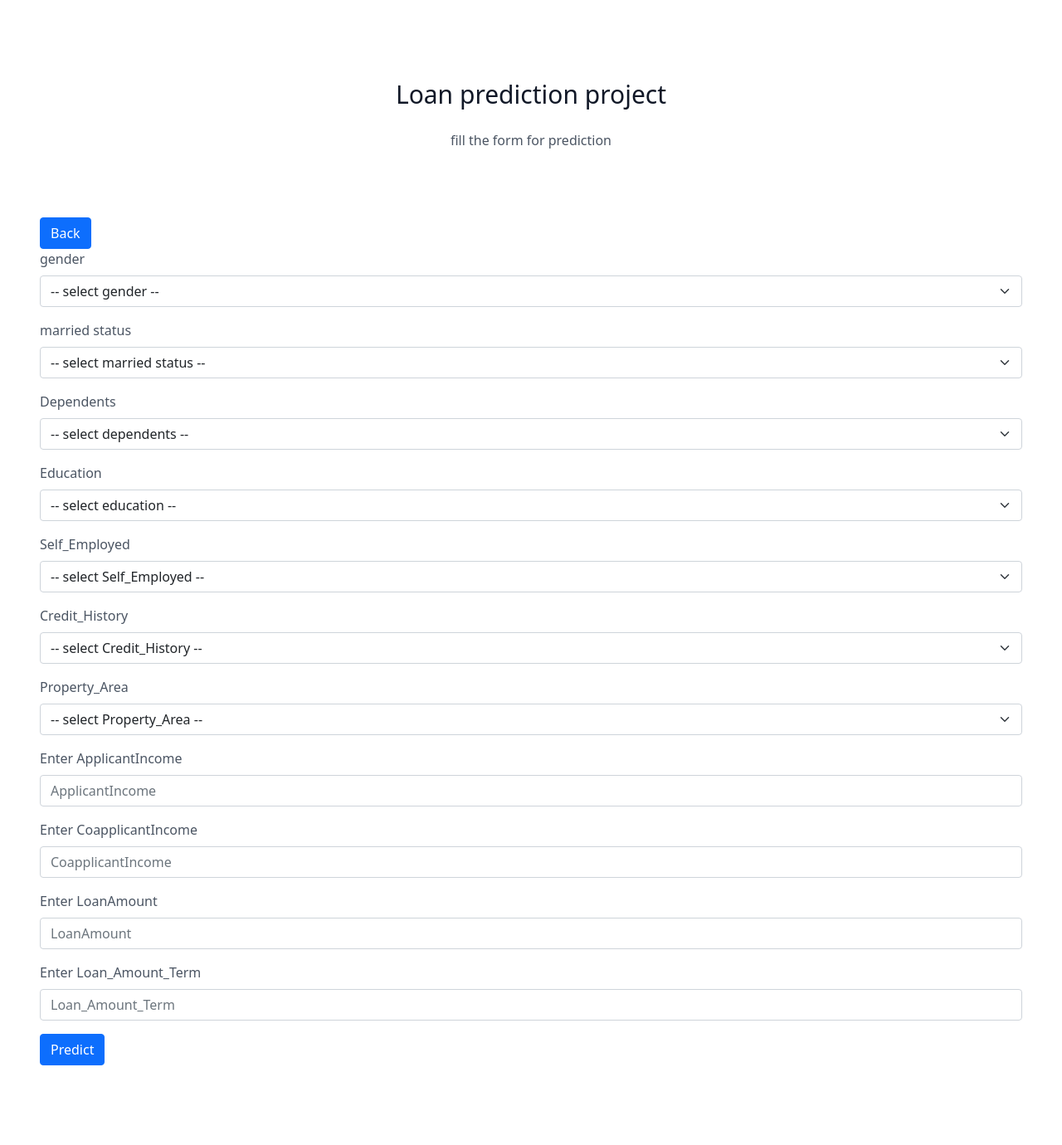
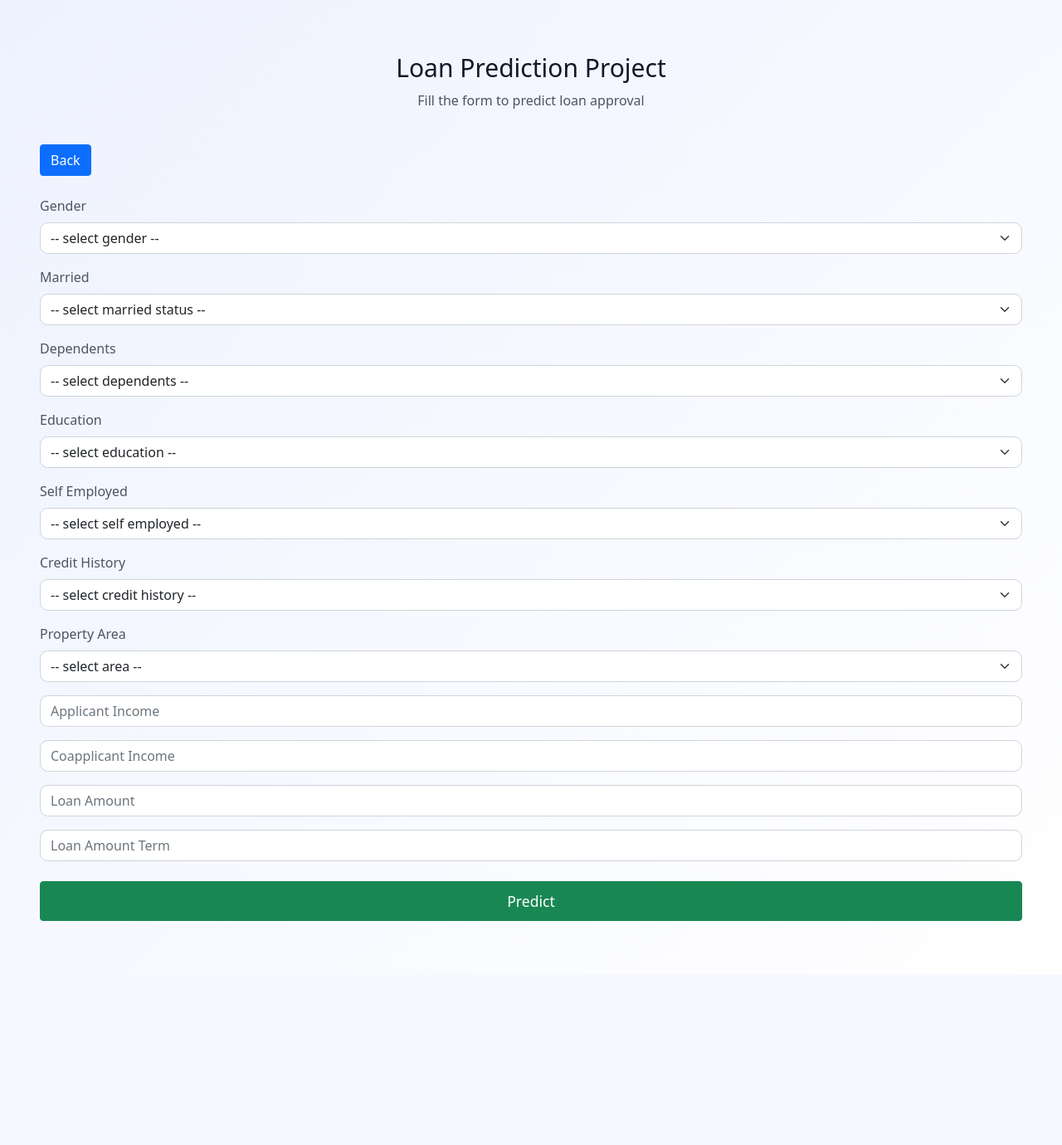
Before and after one commit to nandini2217/Loan-Prediction, a Flask app: page /predict in a window 1280 px wide. Shown: the whole page at 83% size. After the commit the page ends 1110 px from the top, so only its background shows below. Run offline with Flask 3, Linux system fonts and the light colour scheme; parts of the project's set-up code (start-up, migrations or seed data) failed here and were passed over.

Commit message:
Updated project files

```diff
--- a/app.py
+++ b/app.py
@@ -3,74 +3,104 @@ import pickle
 import numpy as np
 
 app = Flask(__name__)
+
+# Load trained model
 model = pickle.load(open('model.pkl', 'rb'))
 
-
+# ================= HOME =================
 @app.route('/')
 def home():
     return render_template("index.html")
 
-
+# ================= PREDICT =================
 @app.route('/predict', methods=['GET', 'POST'])
 def predict():
-    if request.method == 'POST':
-        # collect inputs
+
+    if request.method == 'GET':
+        return render_template("prediction.html")
+
+    try:
+        # ---------- INPUTS ----------
         gender = request.form['gender']
         married = request.form['married']
         dependents = request.form['dependents']
         education = request.form['education']
         employed = request.form['employed']
-        credit = float(request.form['credit'])
         area = request.form['area']
+
+        Credit_History = float(request.form['credit'])
         ApplicantIncome = float(request.form['ApplicantIncome'])
         CoapplicantIncome = float(request.form['CoapplicantIncome'])
         LoanAmount = float(request.form['LoanAmount'])
         Loan_Amount_Term = float(request.form['Loan_Amount_Term'])
 
-        # encoding
-        male = 1 if gender == "Male" else 0
-        married_yes = 1 if married == "Yes" else 0
-        not_graduate = 1 if education == "Not Graduate" else 0
-        employed_yes = 1 if employed == "Yes" else 0
+        # ---------- VALIDATION ----------
+        if ApplicantIncome <= 0 or LoanAmount <= 0 or Loan_Amount_Term <= 0:
+            raise ValueError("Invalid numeric input")
 
-        dependents_1 = dependents_2 = dependents_3 = 0
-        if dependents == '1':
-            dependents_1 = 1
-        elif dependents == '2':
-            dependents_2 = 1
-        elif dependents == '3+':
-            dependents_3 = 1
+        # ---------- ENCODING ----------
+        Gender_Male = 1 if gender == "Male" else 0
+        Married_Yes = 1 if married == "Yes" else 0
+        Education_Not_Graduate = 1 if education == "Not Graduate" else 0
+        Self_Employed_Yes = 1 if employed == "Yes" else 0
 
-        semiurban = urban = 0
+        Dependents_1 = Dependents_2 = Dependents_3_plus = 0
+        if dependents == "1":
+            Dependents_1 = 1
+        elif dependents == "2":
+            Dependents_2 = 1
+        elif dependents == "3+":
+            Dependents_3_plus = 1
+
+        Property_Area_Semiurban = Property_Area_Urban = 0
         if area == "Semiurban":
-            semiurban = 1
+            Property_Area_Semiurban = 1
         elif area == "Urban":
-            urban = 1
+            Property_Area_Urban = 1
 
-        # logs
-        ApplicantIncomelog = np.log(ApplicantIncome)
-        totalincomelog = np.log(ApplicantIncome + CoapplicantIncome)
-        LoanAmountlog = np.log(LoanAmount)
-        Loan_Amount_Termlog = np.log(Loan_Amount_Term)
+        # ---------- LOG FEATURES ----------
+        ApplicantIncomeLog = np.log(ApplicantIncome)
+        LoanAmountLog = np.log(LoanAmount)
+        Loan_Amount_Term_Log = np.log(Loan_Amount_Term)
+        Total_income_Log = np.log(ApplicantIncome + CoapplicantIncome)
 
-        prediction = model.predict([[
-            credit, ApplicantIncomelog, LoanAmountlog,
-            Loan_Amount_Termlog, totalincomelog,
-            male, married_yes, dependents_1, dependents_2,
-            dependents_3, not_graduate, employed_yes,
-            semiurban, urban
-        ]])[0]
+        # ---------- FEATURE VECTOR (MATCH TRAINING) ----------
+        features = [[
+            Credit_History,
+            ApplicantIncomeLog,
+            LoanAmountLog,
+            Loan_Amount_Term_Log,
+            Total_income_Log,
+            Gender_Male,
+            Married_Yes,
+            Education_Not_Graduate,
+            Self_Employed_Yes,
+            Property_Area_Semiurban,
+            Property_Area_Urban,
+            Dependents_1,
+            Dependents_2,
+            Dependents_3_plus
+        ]]
 
-        prediction = "Yes" if prediction == 'Y' else "No"
+        # ---------- PREDICTION ----------
+        pred = model.predict(features)[0]
+        prob = model.predict_proba(features)[0]
+
+        approval_prob = round(prob[list(model.classes_).index(1)] * 100, 2)
+        result = "Approved" if pred == 1 else "Rejected"
 
         return render_template(
             "prediction.html",
-            prediction_text=f"Loan status is {prediction}"
+            prediction=result,
+            probability=approval_prob
         )
 
-    return render_template("prediction.html")
+    except Exception as e:
+        return render_template(
+            "prediction.html",
+            error="Please enter valid inputs"
+        )
 
-
-
+# ================= RUN =================
 if __name__ == "__main__":
     app.run(debug=True)
--- a/templates/prediction.html
+++ b/templates/prediction.html
@@ -1,127 +1,185 @@
 <!doctype html>
 <html lang="en">
 <head>
-    <!-- Required meta tags -->
   <meta charset="utf-8">
   <meta name="viewport" content="width=device-width, initial-scale=1">
 
-    <!-- Bootstrap CSS -->
-    <link href="https://cdn.jsdelivr.net/npm/bootstrap@5.0.0-beta3/dist/css/bootstrap.min.css" rel="stylesheet" integrity="sha384-eOJMYsd53ii+scO/bJGFsiCZc+5NDVN2yr8+0RDqr0Ql0h+rP48ckxlpbzKgwra6" crossorigin="anonymous">
+  <!-- Bootstrap -->
+  <link href="https://cdn.jsdelivr.net/npm/bootstrap@5.0.0-beta3/dist/css/bootstrap.min.css" rel="stylesheet">
+
+  <!-- Tailwind -->
   <link href="https://unpkg.com/tailwindcss@^2/dist/tailwind.min.css" rel="stylesheet">
 
-    <title>prediction</title>
+  <title>Loan Prediction</title>
+
+  <!-- CUSTOM CSS -->
+  <style>
+    body {
+      background: linear-gradient(135deg, #eef2ff, #ffffff);
+    }
+
+    .result-card {
+      animation: fadeIn 0.6s ease-in-out;
+    }
+
+    @keyframes fadeIn {
+      from {
+        opacity: 0;
+        transform: translateY(12px);
+      }
+      to {
+        opacity: 1;
+        transform: translateY(0);
+      }
+    }
+
+    .progress-bar {
+      transition: width 1s ease-in-out;
+    }
+
+    .form-control,
+    .form-select {
+      border-radius: 0.6rem;
+    }
+
+    .btn-success {
+      font-size: 1.1rem;
+      padding: 0.6rem;
+    }
+  </style>
 </head>
+
 <body>
+
 <section class="text-gray-600 body-font">
-  <div class="container px-5 py-24 mx-auto">
-    <div class="flex flex-col text-center w-full mb-20">
+  <div class="container px-5 py-16 mx-auto">
 
-      <h1 class="sm:text-3xl text-2xl font-medium title-font mb-4 text-gray-900">Loan prediction project</h1>
-      <p class="lg:w-2/3 mx-auto leading-relaxed text-base">fill the form for prediction</p>
+    <!-- HEADER -->
+    <div class="flex flex-col text-center w-full mb-10">
+      <h1 class="sm:text-3xl text-2xl font-medium title-font mb-2 text-gray-900">
+        Loan Prediction Project
+      </h1>
+      <p class="lg:w-2/3 mx-auto leading-relaxed text-base">
+        Fill the form to predict loan approval
+      </p>
+    </div>
 
-    </div>
-    <div>
+    <a class="btn btn-primary mb-4" href="/" role="button">Back</a>
 
-    </div>
-    <a class="btn btn-primary" href="./" role="button">Back</a>
-<form action='/predict' method='POST'>
+    <!-- FORM -->
+    <form action="/predict" method="POST">
+
       <div class="mb-3">
-  <label for="exampleFormControlInput1" class="form-label"> gender</label>
-  <select class="form-select" id="gender" name="gender" aria-label="Default select example">
-  <option selected>-- select gender --</option>
+        <label class="form-label">Gender</label>
+        <select class="form-select" name="gender" required>
+          <option value="">-- select gender --</option>
           <option value="Male">Male</option>
           <option value="Female">Female</option>
         </select>
       </div>
+
       <div class="mb-3">
-  <label for="exampleFormControlInput1" class="form-label"> married status</label>
-  <select class="form-select" id="married" name="married" aria-label="Default select example">
-  <option selected>-- select married status --</option>
+        <label class="form-label">Married</label>
+        <select class="form-select" name="married" required>
+          <option value="">-- select married status --</option>
           <option value="Yes">Yes</option>
           <option value="No">No</option>
         </select>
       </div>
+
       <div class="mb-3">
-  <label for="exampleFormControlInput1" class="form-label">Dependents</label>
-  <select class="form-select" id="dependents" name="dependents" aria-label="Default select example">
-  <option selected>-- select dependents --</option>
+        <label class="form-label">Dependents</label>
+        <select class="form-select" name="dependents" required>
+          <option value="">-- select dependents --</option>
           <option value="0">0</option>
           <option value="1">1</option>
           <option value="2">2</option>
           <option value="3+">3+</option>
         </select>
       </div>
+
       <div class="mb-3">
-  <label for="exampleFormControlInput1" class="form-label">Education</label>
-  <select class="form-select" id="education" name="education" aria-label="Default select example">
-  <option selected>-- select education --</option>
+        <label class="form-label">Education</label>
+        <select class="form-select" name="education" required>
+          <option value="">-- select education --</option>
           <option value="Graduate">Graduate</option>
           <option value="Not Graduate">Not Graduate</option>
         </select>
       </div>
+
       <div class="mb-3">
-  <label for="exampleFormControlInput1" class="form-label">Self_Employed</label>
-  <select class="form-select" id="employed" name="employed" aria-label="Default select example">
-  <option selected>-- select Self_Employed --</option>
+        <label class="form-label">Self Employed</label>
+        <select class="form-select" name="employed" required>
+          <option value="">-- select self employed --</option>
           <option value="Yes">Yes</option>
           <option value="No">No</option>
         </select>
       </div>
+
       <div class="mb-3">
-  <label for="exampleFormControlInput1" class="form-label">Credit_History</label>
-  <select class="form-select" id="credit" name="credit" aria-label="Default select example">
-  <option selected>-- select Credit_History --</option>
-  <option value="1.000000">1.000000</option>
-  <option value="0.000000">0.000000</option>
-  <option value="0.842199">0.842199</option>
+        <label class="form-label">Credit History</label>
+        <select class="form-select" name="credit" required>
+          <option value="">-- select credit history --</option>
+          <option value="1">1</option>
+          <option value="0">0</option>
         </select>
       </div>
+
       <div class="mb-3">
-  <label for="exampleFormControlInput1" class="form-label">Property_Area</label>
-  <select class="form-select" id="area" name="area" aria-label="Default select example">
-  <option selected>-- select Property_Area --</option>
+        <label class="form-label">Property Area</label>
+        <select class="form-select" name="area" required>
+          <option value="">-- select area --</option>
+          <option value="Urban">Urban</option>
           <option value="Semiurban">Semiurban</option>
-  <option value="Urban">Urban</option>
           <option value="Rural">Rural</option>
         </select>
       </div>
-<div class="mb-3">
-  <label for="exampleFormControlInput1" class="form-label">Enter ApplicantIncome</label>
-  <input type="text" class="form-control" id="ApplicantIncome" name="ApplicantIncome" placeholder="ApplicantIncome">
-</div>
-<div class="mb-3">
-  <label for="exampleFormControlInput1" class="form-label">Enter CoapplicantIncome</label>
-  <input type="text" class="form-control" id="CoapplicantIncome" name="CoapplicantIncome" placeholder="CoapplicantIncome">
-</div>
-<div class="mb-3">
-  <label for="exampleFormControlInput1" class="form-label">Enter LoanAmount</label>
-  <input type="text" class="form-control" id="LoanAmount" name="LoanAmount" placeholder="LoanAmount">
-</div>
-<div class="mb-3">
-  <label for="exampleFormControlInput1" class="form-label">Enter Loan_Amount_Term</label>
-  <input type="text" class="form-control" id="Loan_Amount_Term" name="Loan_Amount_Term" placeholder="Loan_Amount_Term">
-</div>
 
+      <input class="form-control mb-3" name="ApplicantIncome" placeholder="Applicant Income" required>
+      <input class="form-control mb-3" name="CoapplicantIncome" placeholder="Coapplicant Income" required>
+      <input class="form-control mb-3" name="LoanAmount" placeholder="Loan Amount" required>
+      <input class="form-control mb-4" name="Loan_Amount_Term" placeholder="Loan Amount Term" required>
 
-
-
-    <button type="submit" class="btn btn-primary">Predict</button>
+      <button type="submit" class="btn btn-success w-100">Predict</button>
     </form>
 
+    <!-- RESULT CARD -->
+    {% if prediction %}
+    <div class="mt-10 flex justify-center">
+      <div class="result-card w-full max-w-md rounded-xl shadow-lg p-6
+        {{ 'bg-green-100 border border-green-400' if prediction == 'Approved'
+           else 'bg-red-100 border border-red-400' }}">
+
+        <h2 class="text-2xl font-bold text-center
+          {{ 'text-green-700' if prediction == 'Approved'
+             else 'text-red-700' }}">
+          Loan {{ prediction }}
+        </h2>
+
+        <p class="text-center mt-3 text-lg">
+          Approval Probability:
+          <span class="font-semibold">{{ probability }}%</span>
+        </p>
+
+        <div class="mt-4 w-full bg-gray-300 rounded-full h-4 overflow-hidden">
+          <div class="progress-bar h-4 rounded-full
+            {{ 'bg-green-500' if prediction == 'Approved'
+               else 'bg-red-500' }}"
+            style="width: {{ probability }}%;">
+          </div>
+        </div>
+      </div>
+    </div>
+    {% endif %}
+
+    {% if error %}
+    <div class="mt-6 text-center text-red-600 font-semibold">
+      {{ error }}
+    </div>
+    {% endif %}
 
   </div>
 </section>
 
-
-    <!-- Optional JavaScript; choose one of the two! -->
-
-    <!-- Option 1: Bootstrap Bundle with Popper -->
-    <script src="https://cdn.jsdelivr.net/npm/bootstrap@5.0.0-beta3/dist/js/bootstrap.bundle.min.js" integrity="sha384-JEW9xMcG8R+pH31jmWH6WWP0WintQrMb4s7ZOdauHnUtxwoG2vI5DkLtS3qm9Ekf" crossorigin="anonymous"></script>
-
-    <!-- Option 2: Separate Popper and Bootstrap JS -->
-    <!--
-    <script src="https://cdn.jsdelivr.net/npm/@popperjs/core@2.9.1/dist/umd/popper.min.js" integrity="sha384-SR1sx49pcuLnqZUnnPwx6FCym0wLsk5JZuNx2bPPENzswTNFaQU1RDvt3wT4gWFG" crossorigin="anonymous"></script>
-    <script src="https://cdn.jsdelivr.net/npm/bootstrap@5.0.0-beta3/dist/js/bootstrap.min.js" integrity="sha384-j0CNLUeiqtyaRmlzUHCPZ+Gy5fQu0dQ6eZ/xAww941Ai1SxSY+0EQqNXNE6DZiVc" crossorigin="anonymous"></script>
-    -->
 </body>
 </html>
```
Also changed, not shown: 2 other files. Lines whose indentation alone changed are shown as unchanged.
